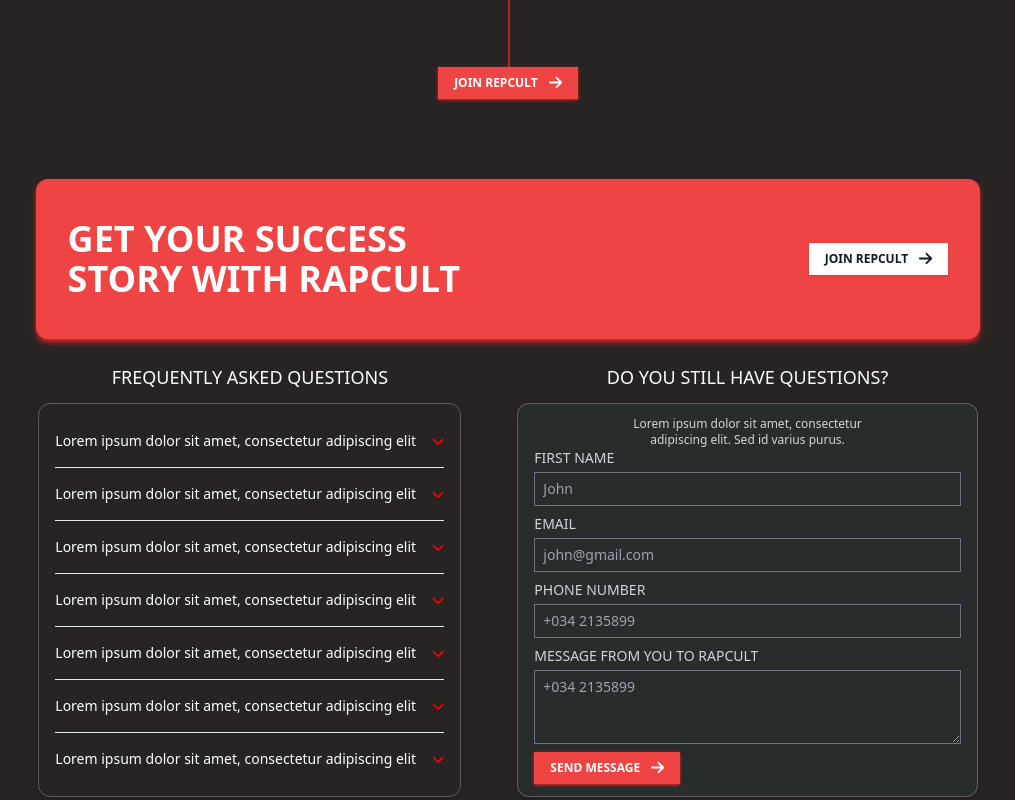
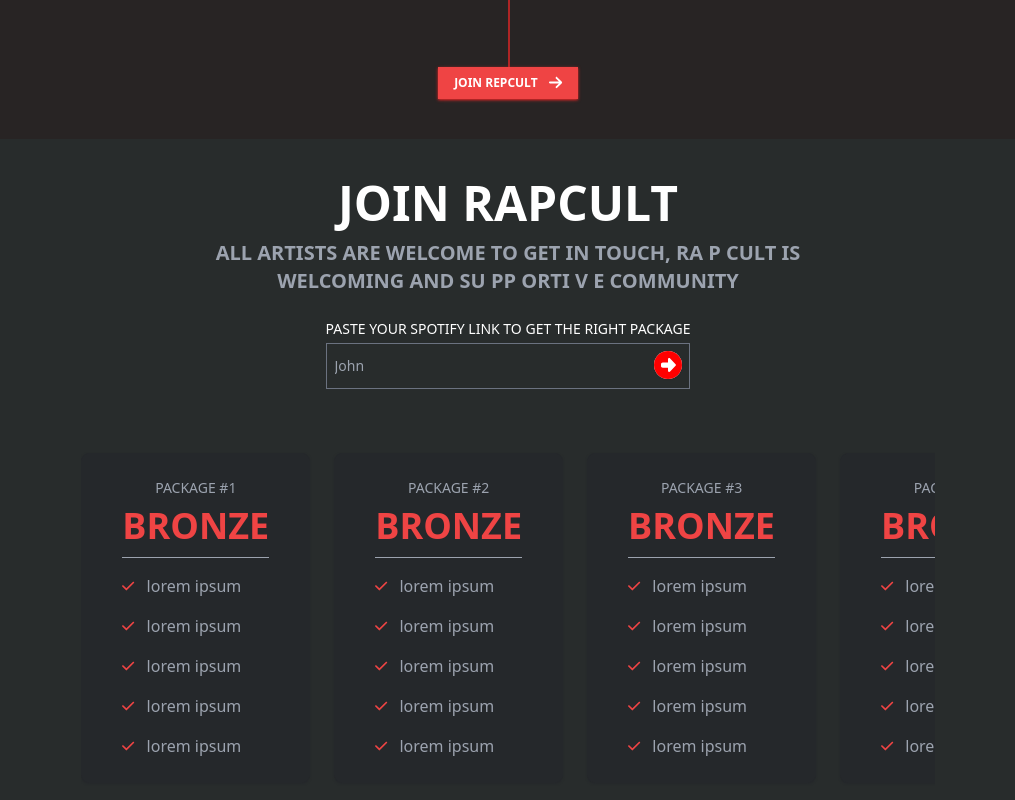
Before and after one commit to husicmirza/repcult, a Next.js app: page / in a window 1280 px wide. Shown: the part 1880-2680 px from the top of the page, without its empty margins (132-1147 px from the left). Built offline with nearby package versions, Linux system fonts and the light colour scheme.

Commit message:
Adding section for parcult packages

```diff
--- a/app/components/JoinRepcultButton.tsx
+++ b/app/components/JoinRepcultButton.tsx
@@ -8,6 +8,7 @@ interface JoinRepcultButtonProps {
   text: string;
   variant?: Variants;
 }
+//TODO: refactor component name to Button
 export default function JoinRepcultButton({
   variant = "primary",
   text,
--- /dev/null
+++ b/app/components/RapcultPackages/PackageItem.tsx
@@ -0,0 +1,41 @@
+import { faCheck } from "@fortawesome/free-solid-svg-icons";
+import { FontAwesomeIcon } from "@fortawesome/react-fontawesome";
+import React from "react";
+
+export default function PackageItem({
+  packageNumber,
+}: {
+  packageNumber: number;
+}) {
+  return (
+    <div className="border rounded-lg flex flex-col items-center max-w-xs px-10 bg-[#25282b] shadow-sm shadow-[#25282b] py-6 w-full border-[#25282b] gap-y-2">
+      <h4 className="text-gray-400 text-sm uppercase">
+        package #{packageNumber}
+      </h4>
+      <h2 className="text-4xl font-bold text-red-500 uppercase">Bronze</h2>
+      <div className="h-1 w-full border-b border-gray-400"></div>
+      <div className="flex flex-col gap-y-4 w-full mt-2">
+        <div className="flex items-center gap-x-3">
+          <FontAwesomeIcon icon={faCheck} className="text-red-500" size="sm" />
+          <div className="text-gray-400">lorem ipsum</div>
+        </div>
+        <div className="flex items-center gap-x-3">
+          <FontAwesomeIcon icon={faCheck} className="text-red-500" size="sm" />
+          <div className="text-gray-400">lorem ipsum</div>
+        </div>
+        <div className="flex items-center gap-x-3">
+          <FontAwesomeIcon icon={faCheck} className="text-red-500" size="sm" />
+          <div className="text-gray-400">lorem ipsum</div>
+        </div>
+        <div className="flex items-center gap-x-3">
+          <FontAwesomeIcon icon={faCheck} className="text-red-500" size="sm" />
+          <div className="text-gray-400">lorem ipsum</div>
+        </div>
+        <div className="flex items-center gap-x-3">
+          <FontAwesomeIcon icon={faCheck} className="text-red-500" size="sm" />
+          <div className="text-gray-400">lorem ipsum</div>
+        </div>
+      </div>
+    </div>
+  );
+}
--- /dev/null
+++ b/app/components/RapcultPackages/index.tsx
@@ -0,0 +1,44 @@
+import { faCircleRight } from "@fortawesome/free-solid-svg-icons";
+import { FontAwesomeIcon } from "@fortawesome/react-fontawesome";
+import React from "react";
+import PackageItem from "./PackageItem";
+
+export default function RapcultPackages() {
+  return (
+    <React.Fragment>
+      <div className="flex flex-col items-center gap-y-6 rounded-3xl py-10 bg-[#282c2c] text-white w-full">
+        <div className="w-1/2 flex flex-col items-center">
+          <h1 className="text-5xl font-bold uppercase text-center">
+            join Rapcult
+          </h1>
+          <h1 className="text-xl text-center font-bold text-gray-400 uppercase mt-3">
+            all artists are welcome to get in touch, ra p cult is welcoming and
+            su pp orti v e community
+          </h1>
+          <div className="my-6">
+            <div className="flex flex-col gap-y-1 w-full uppercase text-sm">
+              Paste your Spotify link to get the right package
+              <div className="relative">
+                <input
+                  className="bg-transparent border border-gray-500 py-3 px-2 w-full"
+                  placeholder="John"
+                />
+                <FontAwesomeIcon
+                  icon={faCircleRight}
+                  color="red"
+                  size="2xl"
+                  className="absolute right-2 top-2 bg-white rounded-full shadow-sm"
+                />
+              </div>
+            </div>
+          </div>
+        </div>
+        <div className="flex gap-x-6 py-4 overflow-x-scroll no-scrollbar w-2/3">
+          {Array.from({ length: 7 }, (_, index) => {
+            return <PackageItem packageNumber={index + 1} key={index} />;
+          })}
+        </div>
+      </div>
+    </React.Fragment>
+  );
+}
--- a/app/containers/HomeContainer.tsx
+++ b/app/containers/HomeContainer.tsx
@@ -3,6 +3,7 @@ import JoinUs from "../components/JoinUs";
 import AboutUs from "../components/AboutUs/index.tsx";
 import Timeline from "../components/Timeline";
 import FaqAndContact from "../components/FaqAndContact";
+import RapcultPackages from "../components/RapcultPackages";
 
 export default function HomeContainer() {
   return (
@@ -10,6 +11,7 @@ export default function HomeContainer() {
       <JoinUs />
       <AboutUs />
       <Timeline />
+      <RapcultPackages />
       <FaqAndContact />
     </>
   );
--- a/app/globals.css
+++ b/app/globals.css
@@ -19,3 +19,25 @@ body {
 .bg_secondary {
   @apply bg-[#282c2c];
 }
+
+@layer utilities {
+  @variants responsive {
+    .no-scrollbar::-webkit-scrollbar {
+      width: 12px; /* width of the entire scrollbar */
+    }
+
+    .no-scrollbar::-webkit-scrollbar-track {
+      background: #282c2c; /* color of the track */
+    }
+
+    .no-scrollbar::-webkit-scrollbar-thumb {
+      background-color: #555; /* color of the scroll thumb */
+      border-radius: 6px; /* roundness of the scroll thumb */
+      border: 3px solid #555; /* border around the thumb */
+    }
+
+    .no-scrollbar::-webkit-scrollbar-thumb:hover {
+      background-color: #888; /* color of the thumb on hover */
+    }
+  }
+}
```
